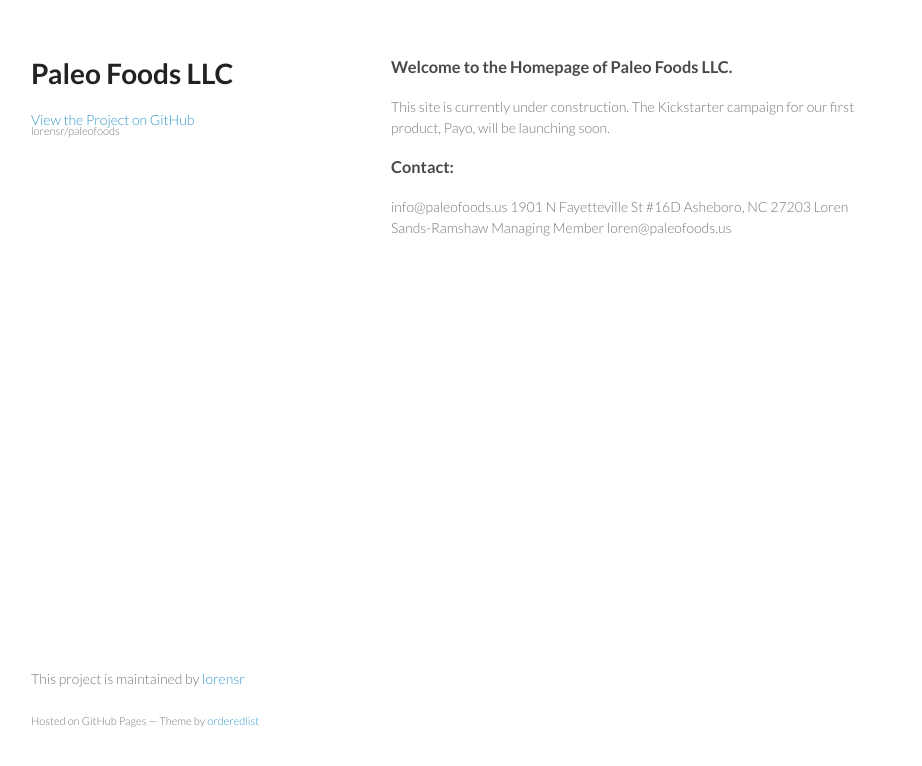
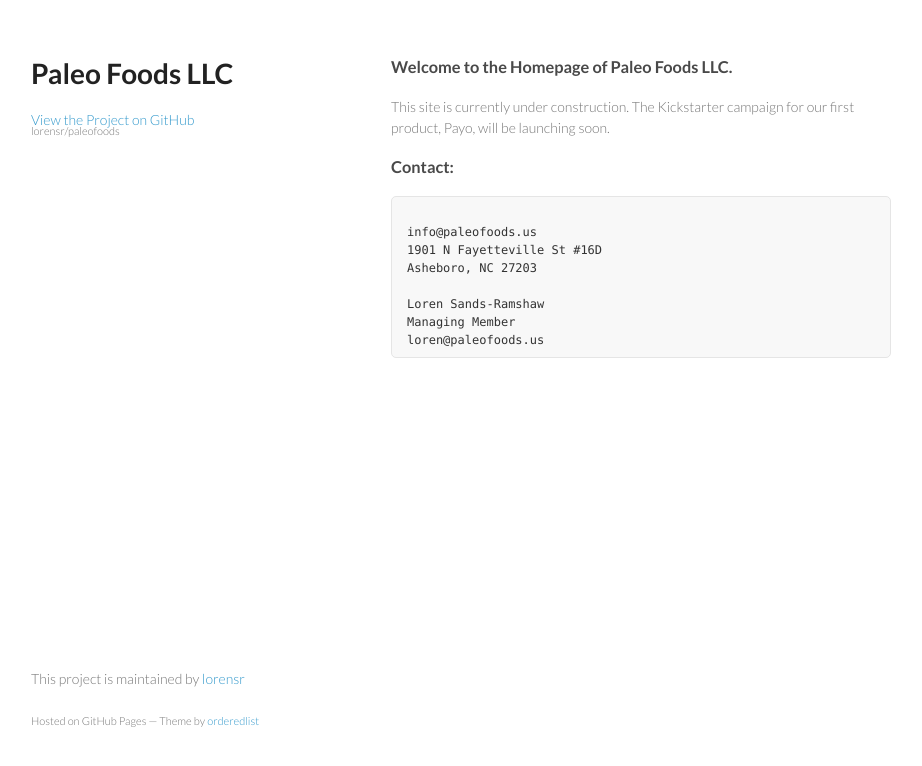
Before and after one commit to lorensr/paleofoods, a plain HTML site: page index.html in a window 1280 px wide. Shown: the whole page, without its empty margins (179-1101 px from the left). Drawn offline with Linux system fonts and the light colour scheme.

Commit message:
formatting contact

```diff
--- a/index.html
+++ b/index.html
@@ -29,7 +29,7 @@
 <p>This site is currently under construction. The Kickstarter campaign for our first product, Payo, will be launching soon.</p>
 
 <h3>Contact:</h3>
-<p>
+<pre><code>
 info@paleofoods.us
 1901 N Fayetteville St #16D
 Asheboro, NC 27203
@@ -37,7 +37,7 @@ Asheboro, NC 27203
 Loren Sands-Ramshaw
 Managing Member
 loren@paleofoods.us
-</p>
+</code></pre>
 
       </section>
       <footer>
```
